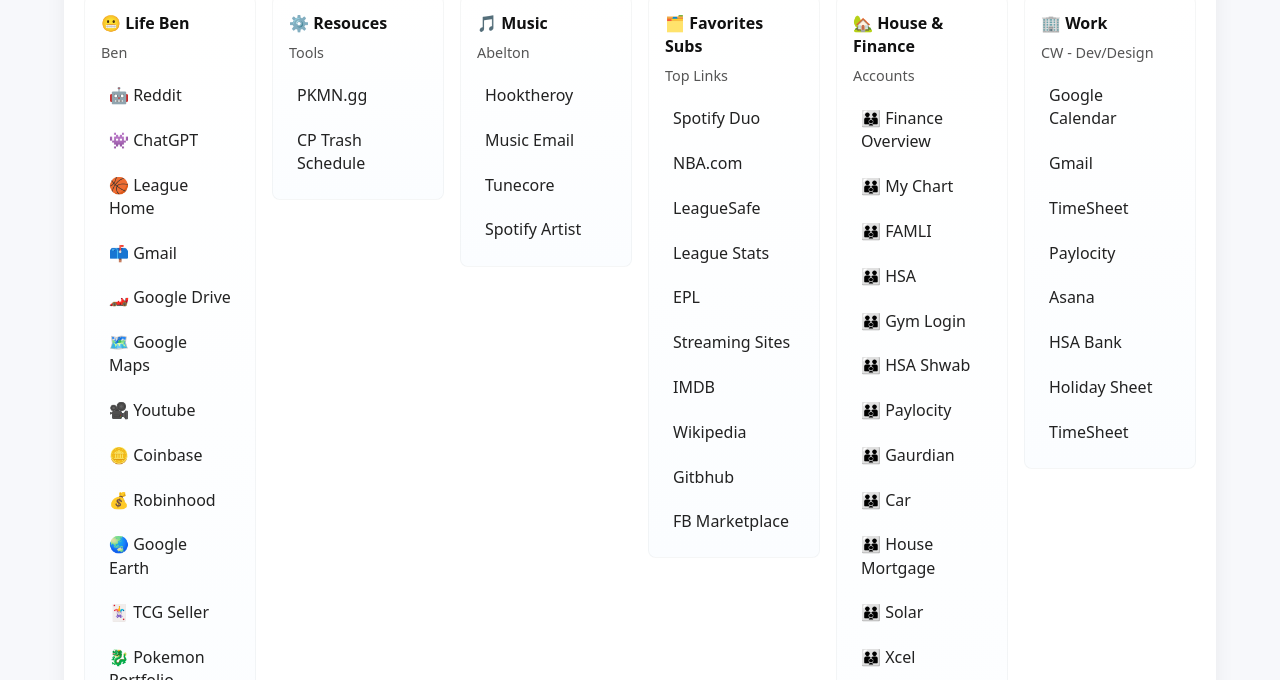
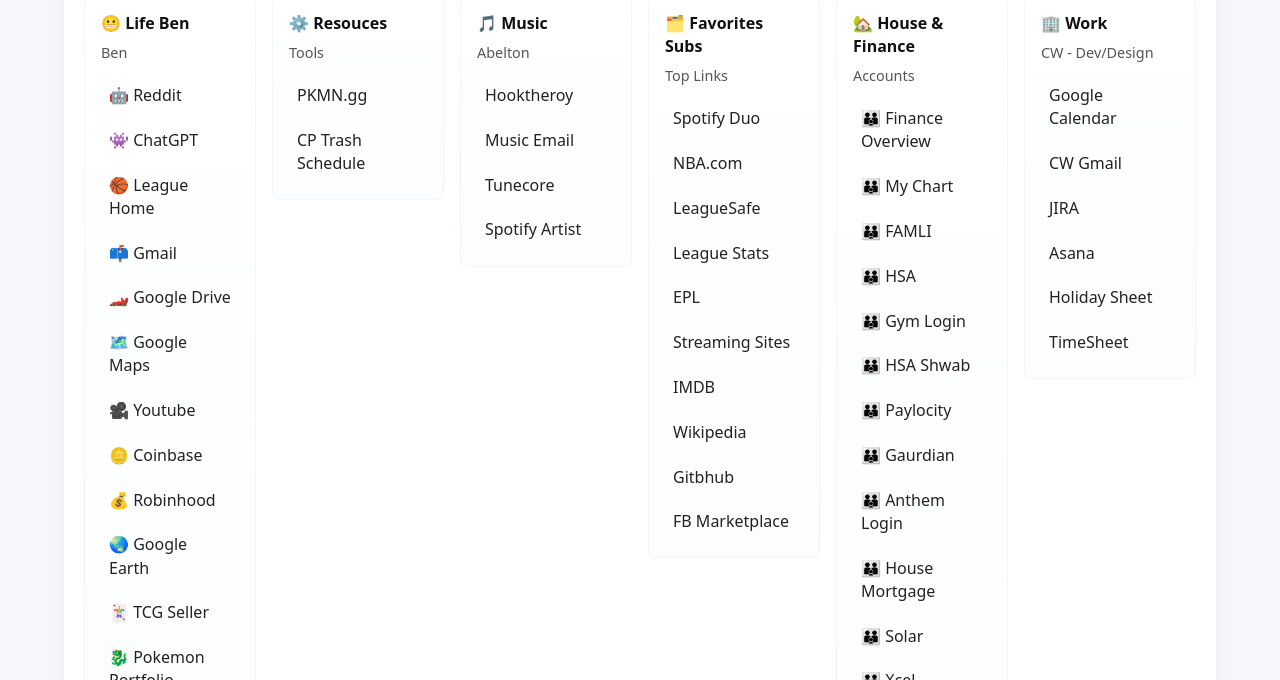
Before and after one commit to bencasalino/ben, a plain HTML site: page index.html in a window 1280 px wide. Shown: the part 102-782 px from the top of the page. Drawn offline with Linux system fonts and the light colour scheme.

Commit message:
adding more

```diff
--- a/index.html
+++ b/index.html
@@ -88,17 +88,16 @@
                   <li><a target="_blank" href="#c4-l1">🧑‍🧑‍🧒 Finance Overview</a></li>
                   <li><a target="_blank" href="#c4-l1">🧑‍🧑‍🧒 My Chart </a></li>
                   <li><a target="_blank" href="#c4-l1">🧑‍🧑‍🧒 FAMLI</a></li>
-                  <li><a target="_blank" href="#c4-l1">🧑‍🧑‍🧒 HSA</a></li>
+                  <li><a target="_blank" href="https://account.hsabank.com/#/auth/login">🧑‍🧑‍🧒 HSA</a></li>
                                     <li><a target="_blank" href="#c4-l1">🧑‍🧑‍🧒 Gym Login</a></li>
                   <li><a target="_blank" href="#c4-l1">🧑‍🧑‍🧒 HSA Shwab</a></li>
                   <li><a target="_blank" href="#c4-l1">🧑‍🧑‍🧒 Paylocity</a></li>
                   <li><a target="_blank" href="https://login.guardianlife.com/app/guardianlife_guardiananytimeprod_1/exk7g3v8a0D8kEuzr4h7/sso/saml?SAMLRequest=fVLRctowEPwVj95t2YJgWQPM0NBOmboJDbQPfWGEfICKLbk6KST9%2BjqmSWhnmieNVrd7u6cbo2zqVsyCP5g7%2BBkAffTQ1AZF%2FzAhwRlhJWoURjaAwiuxmn0uBUtS0TrrrbI1uaC8zZCI4Ly2hkSL%2BYRsqqrIVcGGPMsZFFf5iA%2B2BcCIp1KprcpGKeScb9lQkugbOOyYE9IJdXTEAAuDXhrfQSm7irM0ZnzNMjEciDT%2FTqJ5l0Yb6XvWwfsWBaW13WuT7IN0lZam1jtIlG2obFt6CW6eL9I8et1Al7XaZBQejvl%2BcM9lOufH9%2BGXGx5yimjpU3YSzZ7zXVuDoQG3AnevFXy9K18dnE6n5B%2F13kJR%2FsgyfvxU0sZWoYakPbS9LsXzyWKpsEe%2FlDljN2lVkWj55xPeaVNps397%2FttzEYqP6%2FUyXt6u1mQ6fpIW%2FTzd9EV4TC%2Fh8XlNbjrBxXxpa60eow%2FWNdL%2Fv1%2BWZD2iq3jXl4pgsAWldxo637O6tqdrB9LDhHgXgNDpuenf6zj9DQ%3D%3D&RelayState=https%3A%2F%2Fwww.guardiananytime.com%2Fapp3%2Fwps%2Fmyportal%2Fga%2Fmember%2FMemberHome%2F%21ut%2Fp%2Fz1%2F04_Sj9CPykssy0xPLMnMz0vMAfIjo8ziTQJ9TDyc3Q183V0MzA0CQwIDXEyD_I0NDAz0wwkpiAJKG-AAjiD9UWAlvoEuFoaGFkY-7sZBLgaOll7uriEmhgahruboCgyCLRyBCsxcgkxcLA3AVhCypCA3wiDT01ERADjI__s%21%2Fdz%2Fd5%2FL2dBISEvZ0FBIS9nQSEh%2F">🧑‍🧑‍🧒 Gaurdian</a></li>
-                  <li><a target="_blank" href="#c4-l1">🧑‍🧑‍🧒 Car</a></li>
+                  <li><a target="_blank" href="https://membersecure.anthem.com/member/dashboard">🧑‍🧑‍🧒 Anthem Login</a></li>
                   <li><a target="_blank" href="#c4-l1">🧑‍🧑‍🧒 House Mortgage</a></li>
                   <li><a target="_blank" href="#c4-l1">🧑‍🧑‍🧒 Solar</a></li>
                   <li><a target="_blank" href="https://my.xcelenergy.com/MyAccount/s/profile/manage-billing-account">🧑‍🧑‍🧒 Xcel</a></li>
                   <li><a target="_blank" href="https://www.chase.com/">🧑‍🧑‍🧒 Chase</a></li>
-                  <li><a target="_blank" href="#c4-l1">🧑‍🧑‍🧒 Collectr App</a></li>
                   <li><a target="_blank" href="#c4-l1">🧑‍🧑‍🧒 Paypal</a></li>
                   <li><a target="_blank" href="#c4-l1">🧑‍🧑‍🧒 401k</a></li>
                   <li><a target="_blank" href="https://gcs3.eunify.net/LoginMod.asp?command=3">🧑‍🧑‍🧒 HOA Garden</a></li>
@@ -117,7 +116,9 @@
                 <p class="lead">CW - Dev/Design</p>
                 <ul class="link-list">
                   <li><a href="#c4-l1">Google Calendar</a></li>
-                  <li><a href="#c4-l2">Gmail</a></li>
+                  <li><a href="#c4-l2">CW Gmail</a></li>
+                  <li><a href="#c4-l2">JIRA</a></li>
+                  <li><a target="_blank" href="#c4-l10">Asana</a></li>
                   <!-- <li><a href="#c4-l3">Jira My Work</a></li>
                   <li><a href="#c4-l4">Asana</a></li>
                   <li><a href="#c4-l5">BRI Deploy</a></li>
@@ -131,10 +132,6 @@
                   <li><a href="#c4-l10">CaFE WP</a></li>
                   <li><a href="#c4-l10">CaFE Artist</a></li>
                   <li><a href="#c4-l10">CaFE Admin</a></li> -->
-                  <li><a target="_blank" href="#c4-l10">TimeSheet</a></li>
-                  <li><a target="_blank" href="#c4-l10">Paylocity</a></li>
-                  <li><a target="_blank" href="#c4-l10">Asana</a></li>
-                  <li><a target="_blank" href="#c4-l10">HSA Bank</a></li>
                   <li><a target="_blank" href="https://docs.google.com/spreadsheets/d/1gAIaPXq4hdjeF2L0uU00iZktIt3zvzn9hhZ4Ss2G0_M/edit?gid=161333219#gid=161333219">Holiday Sheet</a></li>
                   <li><a target="_blank" href="https://docs.google.com/spreadsheets/d/1GsQzU1e7wZf_t3bOEDiJXxQaFYMUuDcCHp-LCgqBewQ/edit?gid=1121594823#gid=1121594823">TimeSheet</a></li>
 
```
Also changed, not shown: 1 other file.
